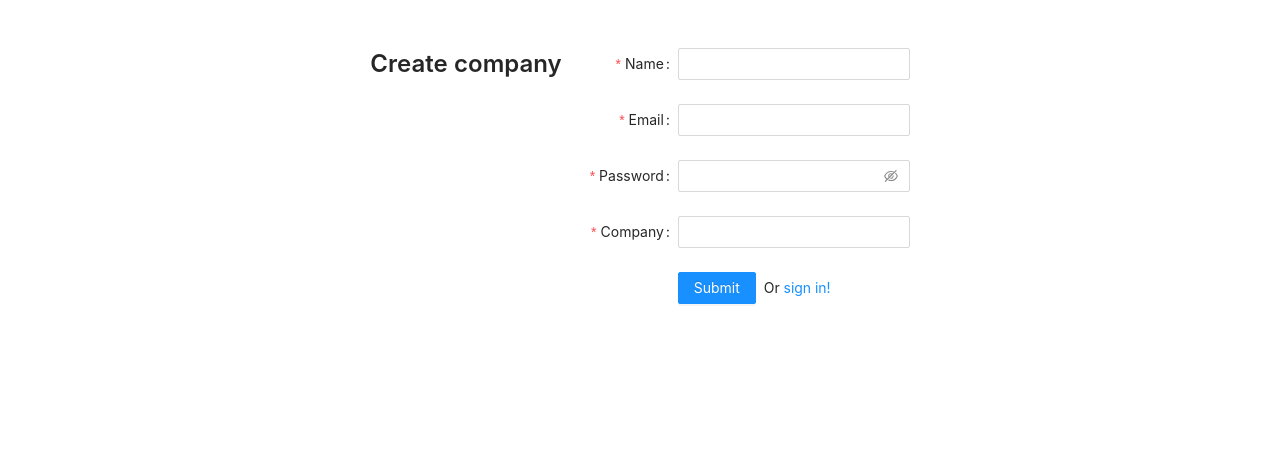
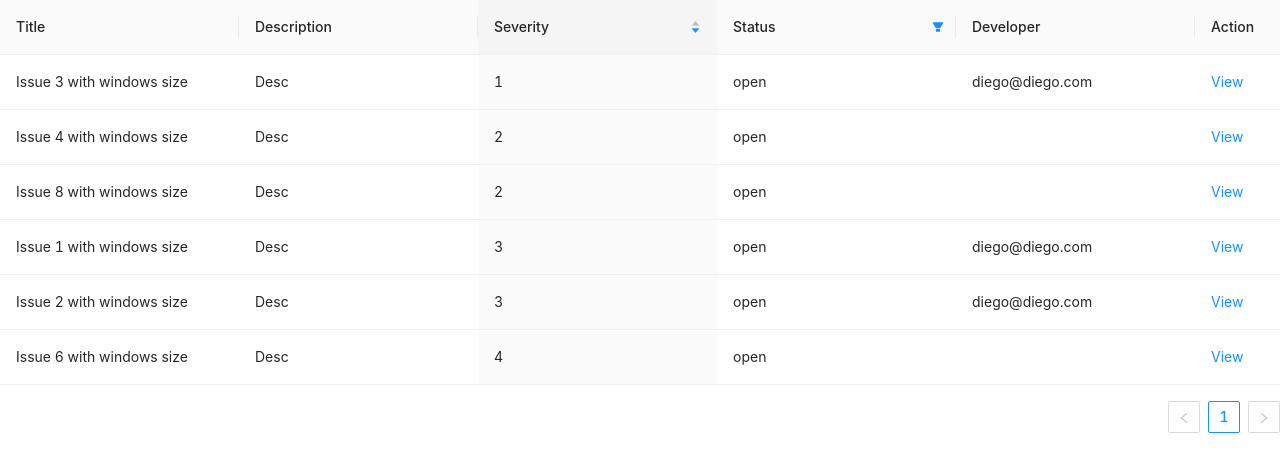
Before and after one commit to ASP-N8A/centinela-asp, a React (Create React App) app in the folder centinela-front/: page / in a window 1280 px wide. Shown: the top 472 px of the page. Built offline with nearby package versions, Linux system fonts and the light colour scheme.

Commit message:
edit issue

```diff
--- a/centinela-front/src/App.js
+++ b/centinela-front/src/App.js
@@ -17,7 +17,7 @@ function App() {
         Component2
       </Route>
       <Route exact path="/">
-        {isAuthenticated ? <Issues /> : <Authentication />}
+        {!isAuthenticated ? <Issues /> : <Authentication />}
       </Route>
       <Route path="/">
         Not found
--- /dev/null
+++ b/centinela-front/src/Components/EditIssue/EdditIssue.js
@@ -0,0 +1,53 @@
+import React, { useEffect } from 'react';
+import { Form, Input, Select, Button } from 'antd';
+
+const { Option } = Select;
+const severityOptions = [1, 2, 3, 4];
+
+// Mock data
+const developers = ['diego@ort.uy', 'geronimo@ort.uy', 'steve@ort.uy'];
+
+const layout = {
+  labelCol: { span: 4 },
+  wrapperCol: { span: 20 },
+};
+
+const EdditIssue = ({ form }) => {
+  useEffect(() => {
+    // get developers
+  }, []);
+
+  return (
+    <Form {...layout} form={form} preserve={false}>
+      <Form.Item name="id" label="ID" rules={[{ required: true }]} hidden />
+      <Form.Item name="status" label="Status" rules={[{ required: true }]} hidden />
+
+      <Form.Item name="title" label="Title" rules={[{ required: true }]}>
+        <Input />
+      </Form.Item>
+      <Form.Item name="description" label="Description">
+        <Input />
+      </Form.Item>
+      <Form.Item name="severity" label="Severity">
+        <Select>
+          {severityOptions.map((value) => (
+            <Option key={value} value={value}>
+              {value}
+            </Option>
+          ))}
+        </Select>
+      </Form.Item>
+      <Form.Item name="developer" label="Developer">
+        <Select>
+          {developers.map((value) => (
+            <Option key={value} value={value}>
+              {value}
+            </Option>
+          ))}
+        </Select>
+      </Form.Item>
+    </Form>
+  );
+};
+
+export default EdditIssue;
--- a/centinela-front/src/Views/Issues/Issues.js
+++ b/centinela-front/src/Views/Issues/Issues.js
@@ -1,55 +1,72 @@
 import React, { useState } from 'react';
-import { Table, Space } from 'antd';
+import { Table, Space, Modal, Form } from 'antd';
 import { useSelector } from 'react-redux';
 
 import { Link } from '../../Components/SingUp/SignUp.styles';
 import { selectUser } from '../../Slices/accountSlice';
+import EdditIssue from '../../Components/EditIssue/EdditIssue';
 
-const data = [
+const initialData = [
   {
-    name: 'Issue 1 with windows size',
+    id: 1,
+    title: 'Issue 1 with windows size',
+    description: 'Desc',
     severity: 3,
     status: 'open',
     developer: 'diego@diego.com',
   },
   {
-    name: 'Issue 2 with windows size',
+    id: 2,
+    title: 'Issue 2 with windows size',
+    description: 'Desc',
     severity: 3,
     status: 'open',
     developer: 'diego@diego.com',
   },
   {
-    name: 'Issue 3 with windows size',
+    id: 3,
+    title: 'Issue 3 with windows size',
+    description: 'Desc',
     severity: 1,
     status: 'open',
     developer: 'diego@diego.com',
   },
   {
-    name: 'Issue 4 with windows size',
+    id: 4,
+    title: 'Issue 4 with windows size',
+    description: 'Desc',
     severity: 2,
     status: 'open',
     developer: null,
   },
   {
-    name: 'Issue 5 with windows size',
+    id: 5,
+    title: 'Issue 5 with windows size',
+    description: 'Desc',
     severity: 4,
     status: 'close',
     developer: null,
   },
   {
-    name: 'Issue 6 with windows size',
+    id: 6,
+    title: 'Issue 6 with windows size',
+    description: 'Desc',
     severity: 4,
     status: 'open',
     developer: null,
   },
   {
-    name: 'Issue 7 with windows size',
+    id: 7,
+    title: 'Issue 7 with windows size',
+    description: 'Desc',
     severity: 3,
     status: 'close',
     developer: null,
   },
   {
-    name: 'Issue 8 with windows size',
+    id: 8,
+    title: 'Issue 8 with windows size',
+    description: 'Desc',
     severity: 2,
     status: 'open',
     developer: null,
@@ -64,16 +81,48 @@ const Issues = () => {
     },
     filteredInfo: undefined,
   });
+  const [isEditVisible, setEditVisible] = useState(false);
+  const [data, setData] = useState(initialData);
+  const [form] = Form.useForm();
 
   const user = useSelector(selectUser);
 
-  console.log('user ', user);
+  const handleClickEdit = (issue) => {
+    setEditVisible(true);
+    form.setFieldsValue(issue);
+  };
+
+  const handleEditIssue = () => {
+    form
+      .validateFields()
+      .then((values) => {
+        console.log('new values ', values);
+        form.resetFields();
+        // TODO: PUT edit issue
+
+        // Function to simulate behaviour
+        const index = data.findIndex(issue => issue.id === values.id);
+        const newData = [...data];
+        newData.splice(index, 1, values);
+        setData(newData);
+
+        setEditVisible(false);
+      })
+      .catch((info) => {
+        console.log('Validate Failed:', info);
+      });
+  };
 
   const columns = [
     {
-      title: 'Name',
-      key: 'name',
-      dataIndex: 'name',
+      title: 'Title',
+      key: 'title',
+      dataIndex: 'title',
+    },
+    {
+      title: 'Description',
+      key: 'description',
+      dataIndex: 'description',
     },
     {
       title: 'Severity',
@@ -107,9 +156,9 @@ const Issues = () => {
     {
       title: 'Action',
       key: 'action',
-      render: (text, record) => (
+      render: (text, issue) => (
         <Space>
-          {user?.role === 'admin' && <Link>Edit</Link>}
+          {user?.role === 'admin' && <Link onClick={() => handleClickEdit(issue)}>Edit</Link>}
           <Link>View</Link>
         </Space>
       ),
@@ -125,6 +174,7 @@ const Issues = () => {
   };
 
   return (
+    <>
       <Table
         columns={columns}
         dataSource={data}
@@ -132,6 +182,16 @@ const Issues = () => {
         scroll={{ y: 550 }}
         onChange={handleChange}
       />
+      <Modal
+        title="Edit Issue"
+        visible={isEditVisible}
+        onOk={handleEditIssue}
+        onCancel={() => setEditVisible(false)}
+        okText="Edit"
+      >
+        <EdditIssue form={form} />
+      </Modal>
+    </>
   );
 };
 
```
Lines whose indentation alone changed are shown as unchanged.
